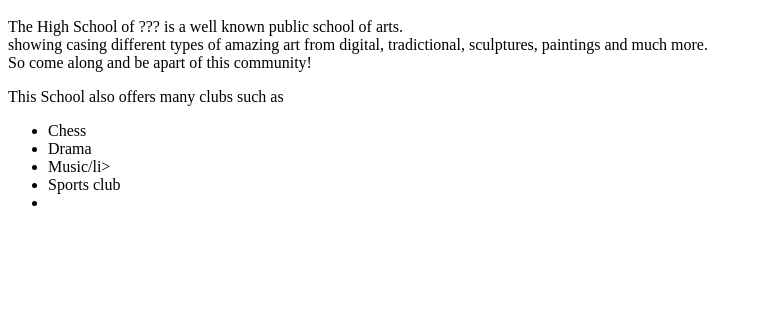
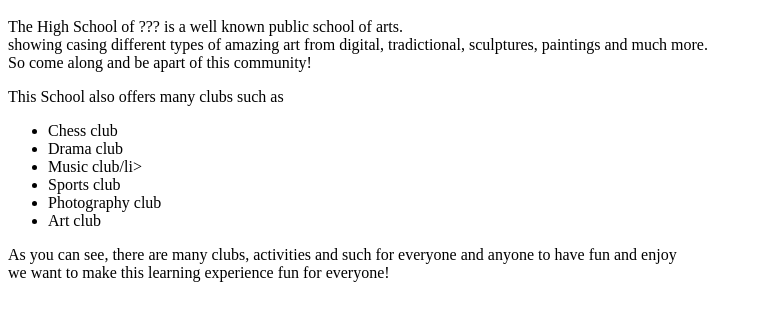
Before and after one commit to AceFlore/AceFlore.index.html, a plain HTML site: page index.html in a window 1280 px wide. Shown: the part 48-368 px from the top of the page, without its empty margins (0-762 px from the left). Drawn offline with Linux system fonts and the light colour scheme.

Commit message:
Update index.html

```diff
--- a/index.html
+++ b/index.html
@@ -13,13 +13,17 @@
 
   <p>This School also offers many clubs such as</p>
   <ul>
-    <li>Chess</li>
-    <li>Drama</li>
-    <li>Music/li>
+    <li>Chess club</li>
+    <li>Drama club</li>
+    <li>Music club/li>
     <li>Sports club</li>
-    <li>
+    <li>Photography club</li>
+    <li>Art club</li>
 
   </ul>
 
+  <p>As you can see, there are many clubs, activities and such for everyone and anyone to have fun and enjoy<br>
+    we want to make this learning experience fun for everyone!</p>
+
   </body>
  </html>
```
